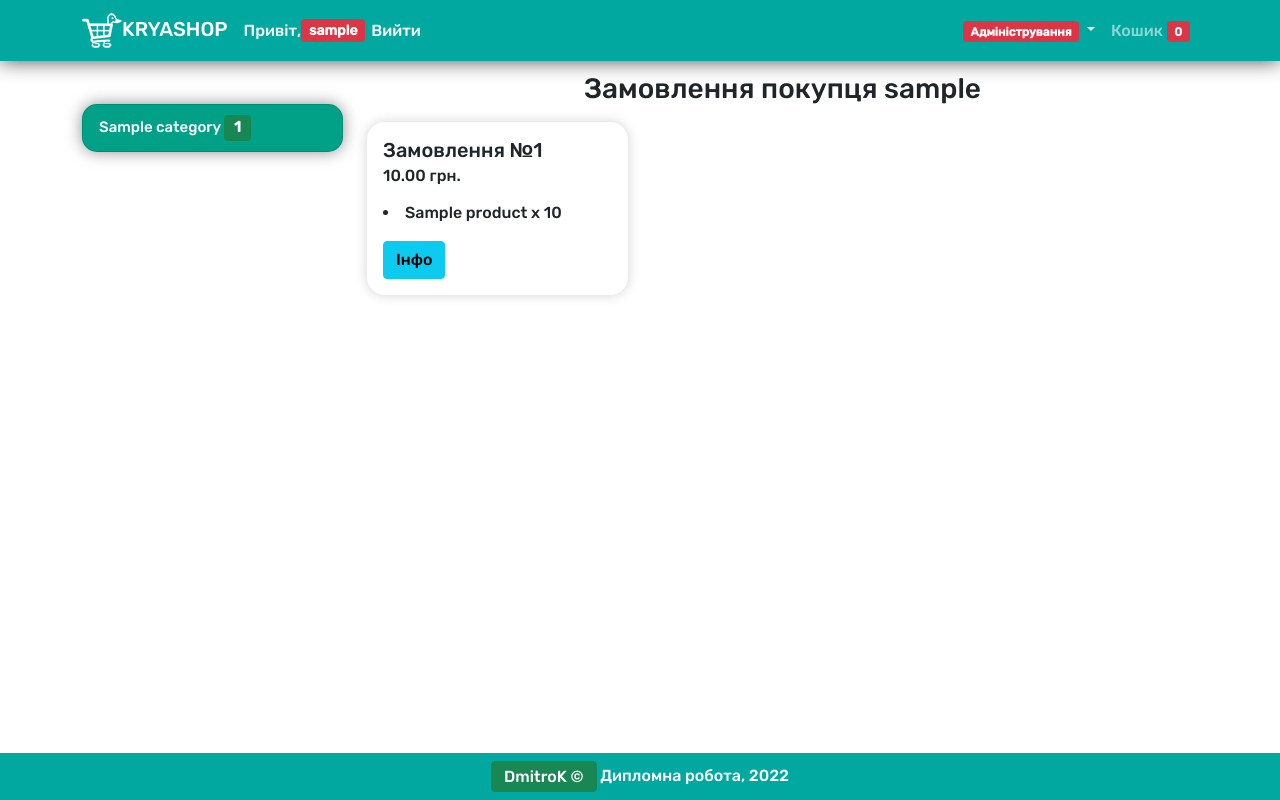
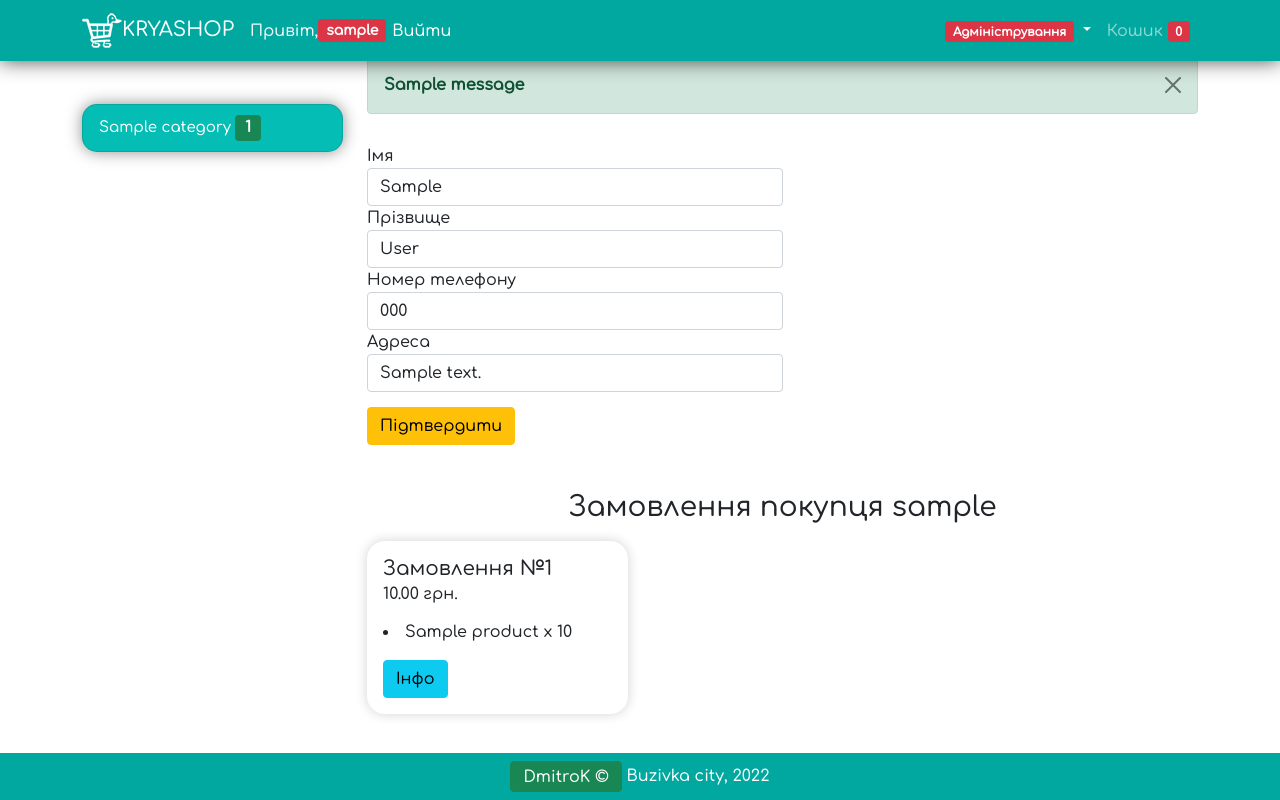
Before and after one commit to DmitryKryachun/kryashop, a Django app: page /profile/ in a window 1280 px wide. Run offline with Django 3.2, Linux system fonts and the light colour scheme; a user stored in the database is signed in; tables that the repository leaves empty hold one stand-in row (values such as "Sample post"); grey boxes marked "Sample" are stand-in pictures; one stand-in notice (Sample message) is shown; some libraries are stand-ins or nearby versions.

Commit message:
11.05 2V

```diff
--- a/Shop/forms.py
+++ b/Shop/forms.py
@@ -3,7 +3,7 @@ from django.contrib.contenttypes import fields
 from django.core.exceptions import ValidationError
 from django.forms.fields import EmailField
 from django.forms.formsets import formset_factory
-from .models import Order
+from .models import Order, Customer
 from django.contrib.auth.models import User
 
 class OrderForm(forms.ModelForm):
@@ -98,3 +98,21 @@ class RegistrationForm(forms.ModelForm):
             raise forms.ValidationError(f'Паролі не збігаються!')
 
         return self.cleaned_data
+
+class EditCustomerForm(forms.ModelForm):
+    phone = forms.CharField(required=False)
+    address = forms.CharField(required=False)
+
+
+    class Meta:
+        model = User
+        fields = (
+            'first_name', 'last_name', 'phone', 'address'
+        )
+
+    def __init__(self, *args, **kwargs):
+        super().__init__(*args, **kwargs)
+        self.fields['first_name'].label = 'Імя'
+        self.fields['last_name'].label = 'Прізвище'
+        self.fields['phone'].label = 'Номер телефону'
+        self.fields['address'].label = 'Адреса'
--- a/Shop/models.py
+++ b/Shop/models.py
@@ -47,7 +47,7 @@ class Product(models.Model):
     slug = models.SlugField(unique=True)
     image = models.ImageField(verbose_name='Зображення')
     description = models.TextField(verbose_name='Опис', null=True)
-    amount = models.DecimalField(max_digits=9, decimal_places=2, verbose_name='Кількість на складі', validators=[
+    amount = models.PositiveIntegerField(default=1, verbose_name='Кількість на складі', validators=[
         MaxValueValidator(
             limit_value = 100000,
             message = 'Не може бути більше 100 тисяч'
@@ -57,6 +57,16 @@ class Product(models.Model):
             message = 'Кількість не може бути нижчою за 0!'
         )
     ])
+    # amount = models.DecimalField(max_digits=9, decimal_places=2, verbose_name='Кількість на складі', validators=[
+    #     MaxValueValidator(
+    #         limit_value = 100000,
+    #         message = 'Не може бути більше 100 тисяч'
+    #     ),
+    #     MinValueValidator(
+    #         limit_value=0,
+    #         message = 'Кількість не може бути нижчою за 0!'
+    #     )
+    # ])
     price = models.DecimalField(max_digits=9, decimal_places=2, verbose_name='Ціна', validators=[
         MaxValueValidator(
             limit_value = 1000000,
@@ -65,6 +75,12 @@ class Product(models.Model):
         MinValueValidator(
             limit_value=0,
             message = 'Ціна не може бути нижчою за 0 гривень!'
+        )
+    ])
+    old_price = models.DecimalField(max_digits=9, decimal_places=2, default=0, verbose_name='Стара ціна', validators=[
+        MaxValueValidator(
+            limit_value = 1000000,
+            message = 'Ціна не може перевищувати 1 млн грн!'
         )
     ])
     features = models.ManyToManyField("specs.ProductFeatures", blank=True, related_name='features_for_product')
--- a/Shop/templates/base.html
+++ b/Shop/templates/base.html
@@ -18,7 +18,7 @@
   <!-- Custom styles for this template -->
 
   <style>
-    @import url('https://fonts.googleapis.com/css2?family=Rubik:wght@500&display=swap');
+    @import url('https://fonts.googleapis.com/css2?family=Comfortaa:wght@500&display=swap');
   </style>
 
 
@@ -31,7 +31,7 @@
 
   body {
     height: 100%;
-    font-family: 'Rubik', sans-serif;
+    font-family: 'Comfortaa', cursive;
   }
 
   .product {
@@ -69,7 +69,7 @@
   text-decoration: none;
   font-size: 14px;
   color: white;
-  background-color: rgb(0, 161, 135);
+  background-color: rgb(4, 190, 181);
   transition: .1s;
   box-shadow: 0 0 15px rgba(33,33,33,0.5);
     padding-top: 10px;
@@ -208,10 +208,13 @@
               <a href="{{ product.get_absolute_url }}"><img class="card-img-top mx-auto d-block" style="border-radius: 20px;" src="{{ product.image.url }}"
                   alt=""></a>
               <div class="card-body">
-                <h4 class="card-title">
+                <h5 class="card-title">
                   <a href="{{ product.get_absolute_url }}">{{product.brand.brand_text}} {{ product.title }}</a>
-                </h4>
-                <h5>{{ product.price }} грн.</h5>
+                </h5>
+                {% if product.old_price > product.price %}
+                <h6 class="text-decoration-line-through" style="color: rgb(146, 5, 5);">{{ product.old_price }} грн.</h6>
+                {% endif %}
+                <h4>{{ product.price }} грн.</h4>
                 {% if product.amount <= 0 %}
                 <h5>Немає в наявності</h5>
                 {%endif%}
@@ -241,7 +244,7 @@
         <button type="button" class="btn btn-success" style="padding-top: 3px; padding-bottom: 2px;" data-bs-toggle="modal" data-bs-target="#aboutModal">
           DmitroK &copy;
         </button>
-        Дипломна робота, 2022
+        Buzivka city, 2022
       </p>
     </div>
 
--- a/Shop/templates/profile.html
+++ b/Shop/templates/profile.html
@@ -1,5 +1,26 @@
 {% extends 'base.html' %}
+{% load crispy_forms_tags %}
 {% block content %}
+{% if messages %}
+    {% for message in messages %}
+    <div class="alert alert-success alert-dismissible fade show" role="alert">
+      <strong>{{ message }}</strong>
+      <button type="button" class="btn-close" data-bs-dismiss="alert" aria-label="Close"></button>
+    </div>
+    {% endfor %}
+{% endif %}
+
+
+
+<div class="col-md-12" style="margin-top: 30px; margin-bottom: 30px;">
+  <div class="col-lg-6 col-md-6 mb-4">
+    <form action="{% url 'edit_customer' %}" method="POST">
+        {{edit_customer_form|crispy}}
+        {% csrf_token %}
+        <input type="submit" class="btn btn-warning btn-block mb-3" style="margin-bottom: 15px; margin-top: 15px;" value="Підтвердити">
+      </form>
+    </div>
+</div>
 
 <h3 class="text-center mt-3 mb-3">Замовлення покупця {{request.user.username}}</h3>
 
--- a/Shop/urls.py
+++ b/Shop/urls.py
@@ -2,7 +2,7 @@
 from django.urls import path
 from django.contrib.auth.views import LogoutView
 from Shop.forms import LoginForm
-from .views import AddToCartView, BaseView, CartView, LoginView, ProductDetailView, CategoryDetailView, DeleteFromCartView, ChangeQTYView, CheckoutView, MakeOrderView, ProfileView, RegistrationView
+from .views import AddToCartView, BaseView, CartView, LoginView, ProductDetailView, CategoryDetailView, DeleteFromCartView, ChangeQTYView, CheckoutView, MakeOrderView, ProfileView, RegistrationView, EditCustomerView
 
 
 handler404 = "Shop.views.page_not_found_view"
@@ -20,5 +20,6 @@ urlpatterns = [
     path('login/', LoginView.as_view(), name='login'),
     path('registration/', RegistrationView.as_view(), name='registration'),
     path('logout/', LogoutView.as_view(next_page="/"), name='logout'),
-    path('profile/', ProfileView.as_view(), name='profile')
+    path('profile/', ProfileView.as_view(), name='profile'),
+    path('edit-customer/', EditCustomerView.as_view(), name='edit_customer')
 ]
--- a/Shop/views.py
+++ b/Shop/views.py
@@ -9,7 +9,7 @@ from .mixins import CartMixin, CategoryDetailMixin
 from django.contrib import messages
 from django.contrib.auth import authenticate, login
 from django.contrib.auth.mixins import LoginRequiredMixin
-from .forms import OrderForm, LoginForm, RegistrationForm
+from .forms import OrderForm, LoginForm, RegistrationForm, EditCustomerForm
 from .utils import recalc_cart, amount_check
 from django.db import transaction
 
@@ -26,13 +26,31 @@ class BaseView(CartMixin, View):
 
     def get(self, request, *args, **kwargs):
         categories = Category.objects.all()
-        products = Product.objects.all().order_by('-id')
+        products = Product.objects.filter(amount__gt=0).order_by('-id')
         context={
             'categories': categories,
             'products': products,
             'cart': self.cart
         }
         return render(request, 'base.html', context)
+
+class EditCustomerView(LoginRequiredMixin, View):
+
+    def post(self, request, *args, **kwargs):
+        user = request.user
+        customer = Customer.objects.get(user=user)
+        form = EditCustomerForm(request.POST or None)
+        if form.is_valid():
+                user.first_name = form.cleaned_data['first_name']
+                user.last_name = form.cleaned_data['last_name']
+                user.save()
+                customer.phone = form.cleaned_data['phone']
+                customer.address = form.cleaned_data['address']
+                customer.save()
+                messages.add_message(request, messages.WARNING, 'Успішно!')
+                return HttpResponseRedirect('/profile/')
+        messages.add_message(request, messages.WARNING, 'Сталася помилка!')
+        return HttpResponseRedirect('/profile/')
 
 class ProductDetailView(CartMixin, DetailView):
 
@@ -291,7 +309,15 @@ class ProfileView(CartMixin, View):
         customer = Customer.objects.get(user=request.user)
         orders = Order.objects.filter(customer=customer).order_by('-created_at')
         categories = Category.objects.all()
+        user = request.user
+        edit_customer_form = EditCustomerForm(initial={
+            'first_name': user.first_name,
+            'last_name': user.last_name,
+            'phone': customer.phone,
+            'address': customer.address
+        })
         context={
+            'edit_customer_form': edit_customer_form,
             'orders': orders,
             'categories': categories,
             'cart': self.cart,
```
Also changed, not shown: Shop/templates/category_detail.html (+6 -3 lines), Shop/templates/product_detail.html (+6 -1 lines), media/5a364b752c0633.9984354215135077011803.png (added), media/darkbomber-7d86783d9b44ade571e7e2f783008ee7_zpIgLwt.png (added).
